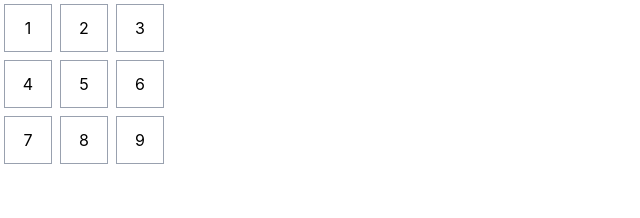
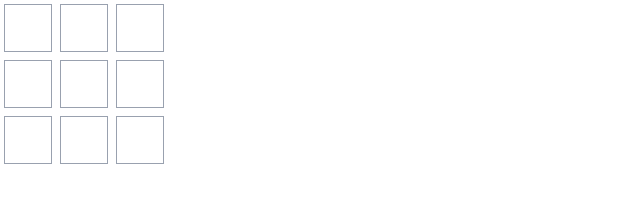
Before and after one commit to AK-Rasel/Tic-Tac-Toe, a React app: page / in a window 1280 px wide. Shown: the top 218 px of the page, without its empty margins (0-640 px from the left). Built offline with nearby package versions, Linux system fonts and the light colour scheme; the HTML template or start-up script is replaced by a standard one.

Commit message:
X rendareing to boxs

```diff
--- a/src/App.jsx
+++ b/src/App.jsx
@@ -1,34 +1,41 @@
-function Square({ value }) {
-  function handleClick() {
-    alert("You clicked on square " + value);
-  }
+import { useState } from "react";
+
+function Square({ state, onSquareClick }) {
   return (
     <button
-      onClick={handleClick}
       className="bg-white border border-gray-400 h-12 w-12 m-1 leading-9"
+      onClick={onSquareClick}
     >
-      {value}
+      {state}
     </button>
   );
 }
 
 export default function Board() {
+  const [squares, setSquares] = useState(Array(9).fill(null));
+
+  function handleClick(i) {
+    const nextSquares = squares.slice();
+    nextSquares[i] = "X";
+    setSquares(nextSquares);
+  }
+
   return (
     <>
-      <div>
-        <Square value={1} />
-        <Square value={2} />
-        <Square value={3} />
+      <div className="flex">
+        <Square onSquareClick={() => handleClick(0)} state={squares[0]} />
+        <Square onSquareClick={() => handleClick(1)} state={squares[1]} />
+        <Square onSquareClick={() => handleClick(2)} state={squares[2]} />
       </div>
-      <div>
-        <Square value={4} />
-        <Square value={5} />
-        <Square value={6} />
+      <div className="flex">
+        <Square onSquareClick={() => handleClick(3)} state={squares[3]} />
+        <Square onSquareClick={() => handleClick(4)} state={squares[4]} />
+        <Square onSquareClick={() => handleClick(5)} state={squares[5]} />
       </div>
-      <div>
-        <Square value={7} />
-        <Square value={8} />
-        <Square value={9} />
+      <div className="flex">
+        <Square onSquareClick={() => handleClick(6)} state={squares[6]} />
+        <Square onSquareClick={() => handleClick(7)} state={squares[7]} />
+        <Square onSquareClick={() => handleClick(8)} state={squares[8]} />
       </div>
     </>
   );
```
